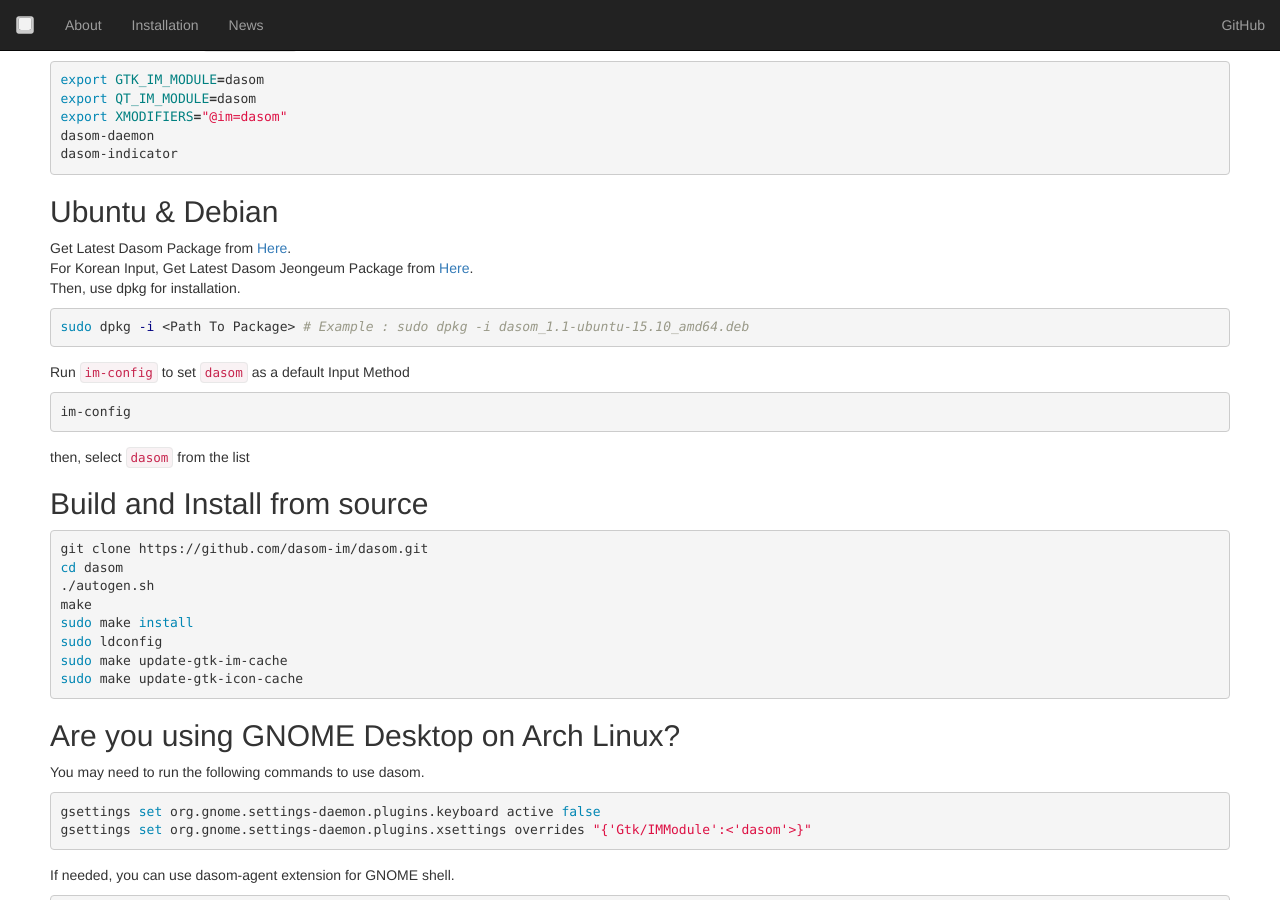
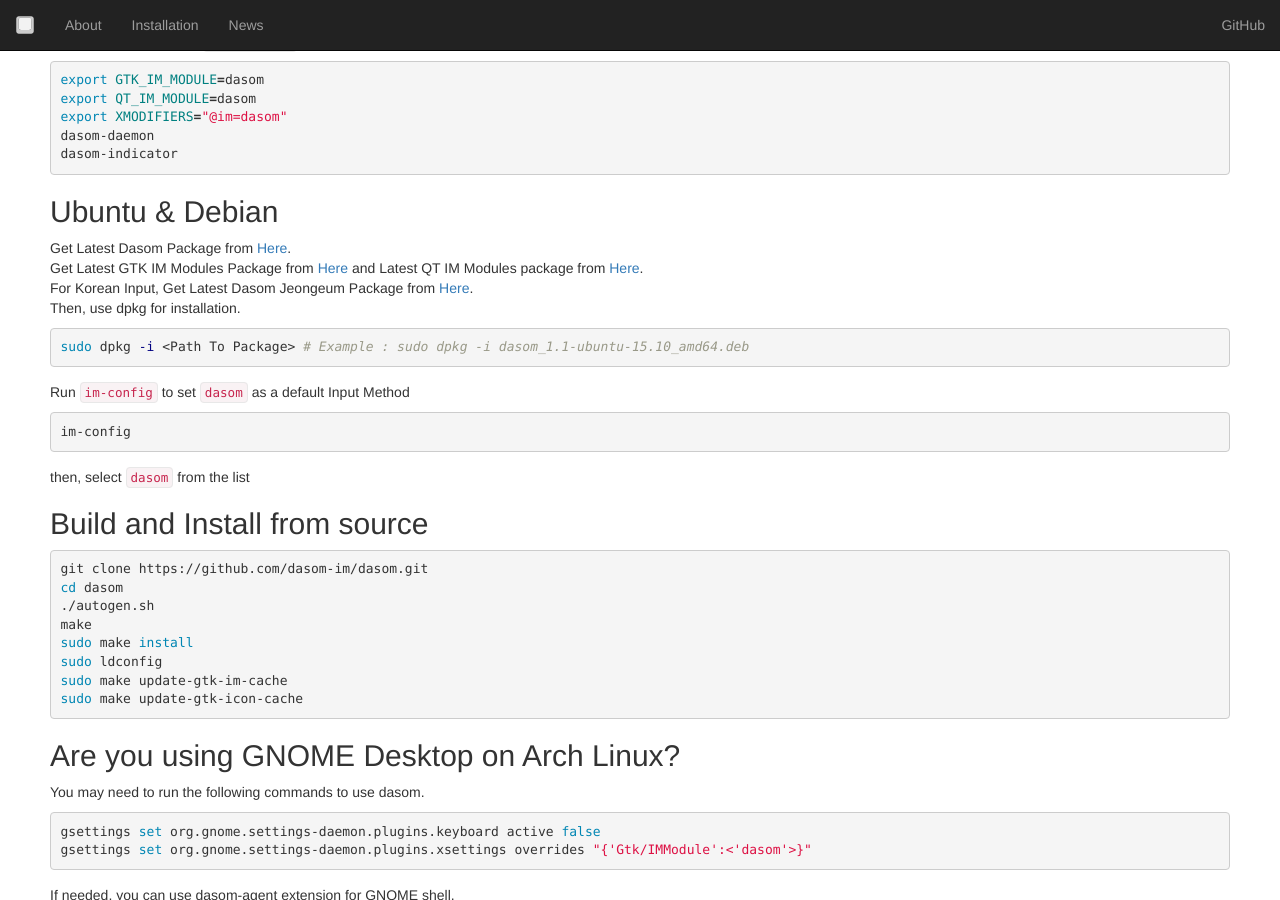
Before and after one commit to dasom-im/dasom-im.github.io, a Jekyll site: the page built from installation.md, in a window 1280 px wide and 900 px high, scrolled down 361 px. Built offline with Jekyll 4.4.1, drawn with Linux system fonts in a browser that asks for light colours.

Commit message:
Update installation.md

```diff
--- a/installation.md
+++ b/installation.md
@@ -26,6 +26,7 @@
 
 ## Ubuntu & Debian
 Get Latest Dasom Package from [Here](https://github.com/dasom-im/dasom/releases).<br>
+Get Latest GTK IM Modules Package from [Here](https://github.com/dasom-im/dasom-gtk/releases) and Latest QT IM Modules package from [Here](https://github.com/dasom-im/dasom-qt/releases).<br>
 For Korean Input, Get Latest Dasom Jeongeum Package from [Here](https://github.com/dasom-im/dasom-jeongeum/releases). <br>
 Then, use dpkg for installation.
 {% highlight bash %}
```
